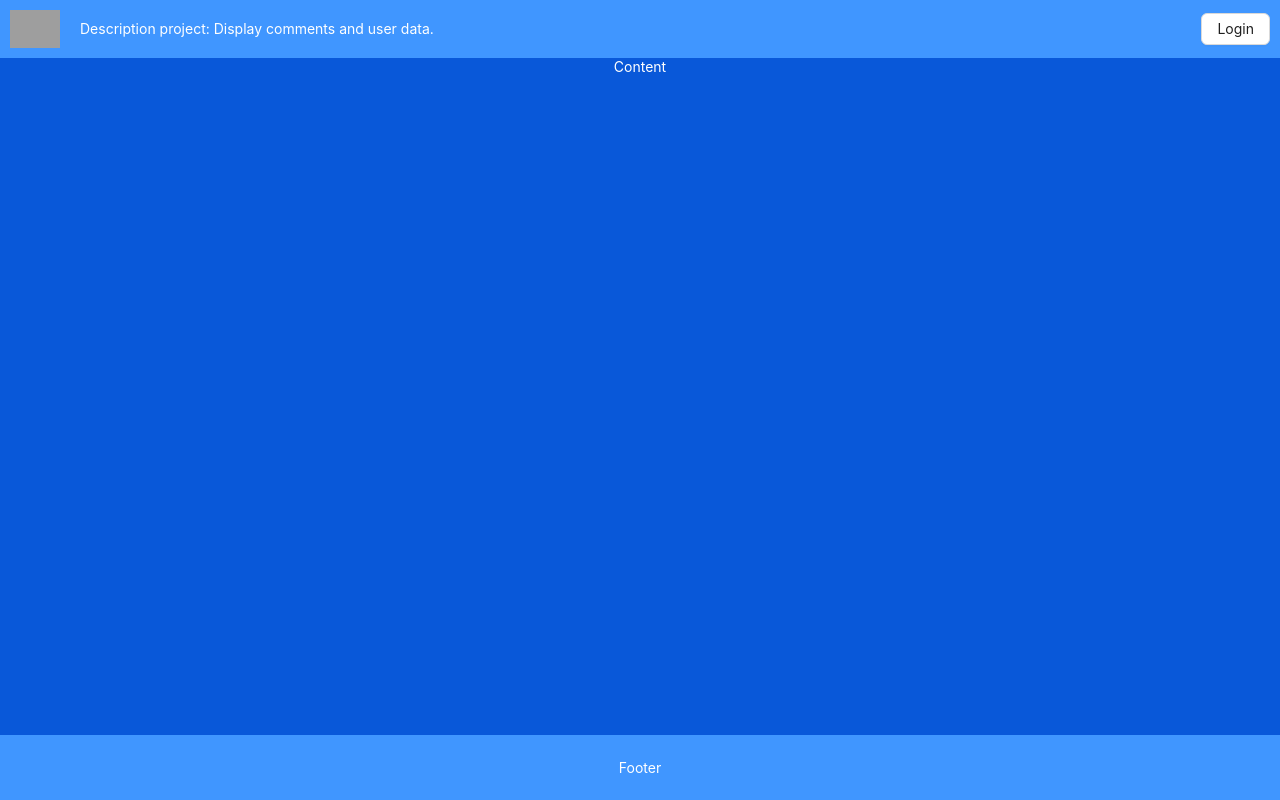
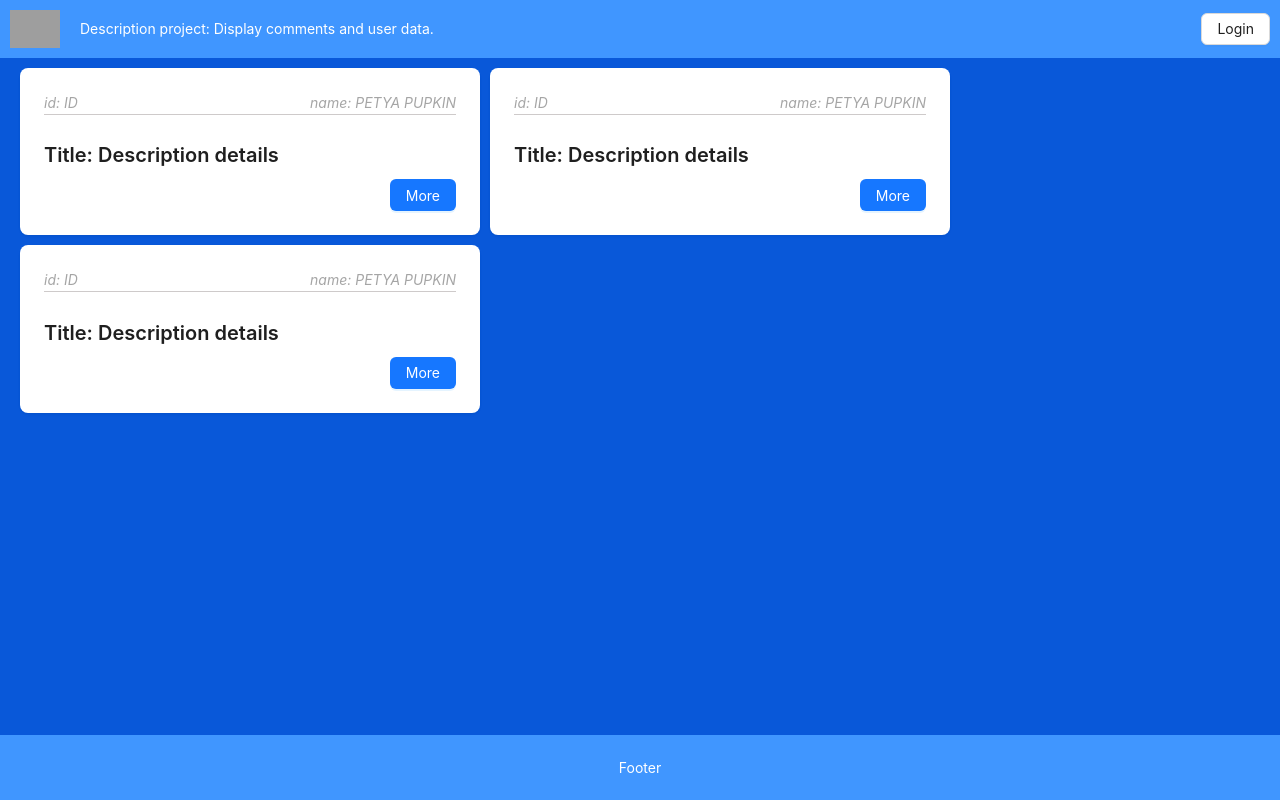
Before and after one commit to chet013/Home-project-TS, a React (Create React App) app: page / in a window 1280 px wide. Built offline with nearby package versions, Linux system fonts and the light colour scheme; grey boxes are pictures that could not be loaded.

Commit message:
Add card

```diff
--- a/src/App.tsx
+++ b/src/App.tsx
@@ -1,6 +1,7 @@
 import React from 'react';
 import { Layout } from 'antd';
 import { Header } from './componets/Header/Header'
+import UserCard from './componets/UserCard/UserCard';
 import './index.css'
 
 const { Footer, Content } = Layout;
@@ -9,7 +10,11 @@ function App() {
   return (
     <Layout className='layout'>
       <Header />
-      <Content className='content'>Content</Content>
+      <Content className='content'>
+        <UserCard />
+        <UserCard />
+        <UserCard />
+      </Content>
       <Footer className='footer'>Footer</Footer>
     </Layout>
   );
--- /dev/null
+++ b/src/componets/UserCard/UserCard.tsx
@@ -0,0 +1,24 @@
+import React from 'react';
+import { Card, Button, Typography } from 'antd';
+import './style.css'
+
+const UserCard: React.FC = () => (
+    <Card bordered={false} className='card'>
+        <div className='card-person'>
+            <Typography.Text className='card-text'>id: ID</Typography.Text>
+            <Typography.Text className='card-text'>name: PETYA PUPKIN </Typography.Text>
+        </div>
+
+        <div className='card-content'>
+            <Typography.Title
+                level={4}
+                className='card-title'>
+                Title: Description details
+            </Typography.Title>
+            <Button className='card-button' type="primary">More</Button>
+        </div>
+
+    </Card>
+);
+
+export default UserCard;
--- /dev/null
+++ b/src/componets/UserCard/style.css
@@ -0,0 +1,26 @@
+.card {
+    margin-left: 10px;
+    margin-bottom: 10px;
+    width: 460px;
+}
+
+.card-person {
+    display: flex;
+    justify-content: space-between;
+    border-bottom: 1px solid rgb(206, 202, 202);
+    font-style: italic;
+}
+
+.card-text {
+    color: rgb(165, 165, 165);
+}
+
+.card-content {
+    display: flex;
+    flex-direction: column;
+    align-items: flex-start
+}
+
+.card-button {
+    margin-left: auto;
+}
--- a/src/index.css
+++ b/src/index.css
@@ -5,9 +5,13 @@ body {
 }
 
 .content {
-    text-align: center;
+    display: flex;
+    align-items: flex-start;
+    align-content: flex-start;
+    flex-wrap: wrap;
     color: #fff;
     background-color: #0958d9;
+    padding: 10px;
 }
 
 .footer {
```
